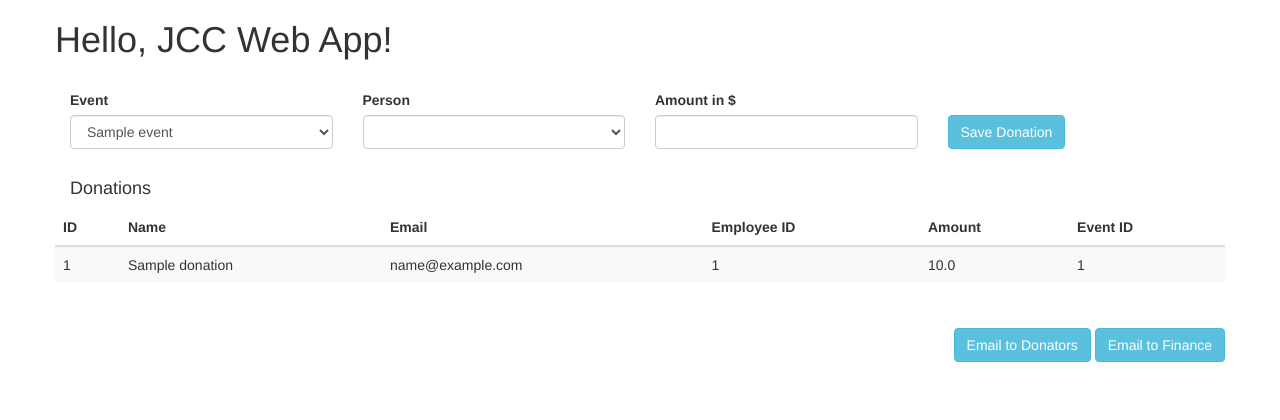
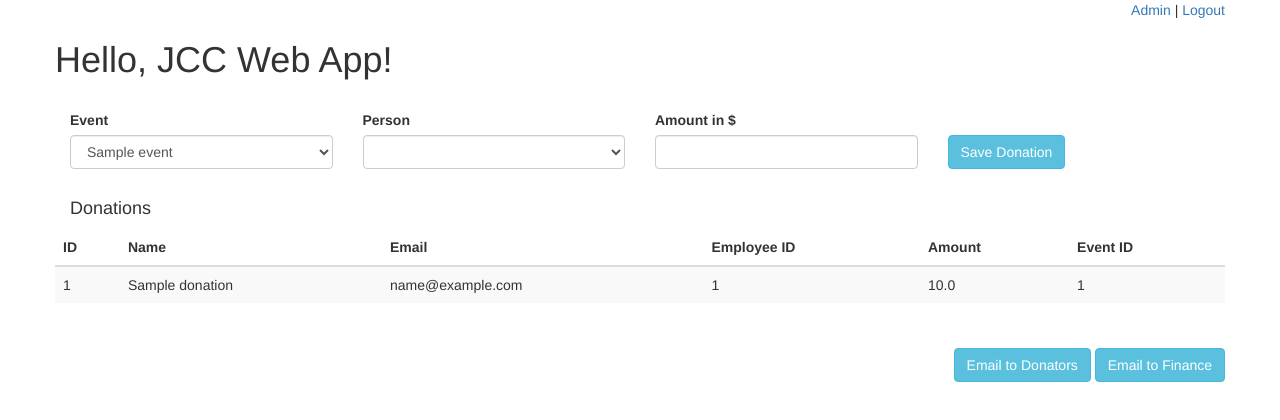
Before and after one commit to WomensCodingCircle/jcc-app, a Flask app: page / in a window 1280 px wide. Shown: the top 420 px of the page. Run offline with Flask 2, Linux system fonts and the light colour scheme; tables that the repository leaves empty hold one stand-in row (values such as "Sample post"); lists and menus that the app fills with data are empty; some libraries are stand-ins or nearby versions.

Commit message:
Add links to admin menu and logout

```diff
--- a/app/templates/landing_page.html
+++ b/app/templates/landing_page.html
@@ -2,13 +2,15 @@
 {% block title %}JCC App{% endblock %}
 
 {% block navbar %}
-   <div class="navbar navbar-fixed-top">
-     <!-- ... -->
-   </div>
+
 {% endblock %}
 
 {% block content %}
    <div class="container">
+      <div class="row" style="text-align: right;">
+         <a href="/admin">Admin</a> |
+         <a href="/login">Logout</a>
+      </div>
       <div class="row">
          <h1>Hello, JCC Web App!</h1>
       </div>
```
